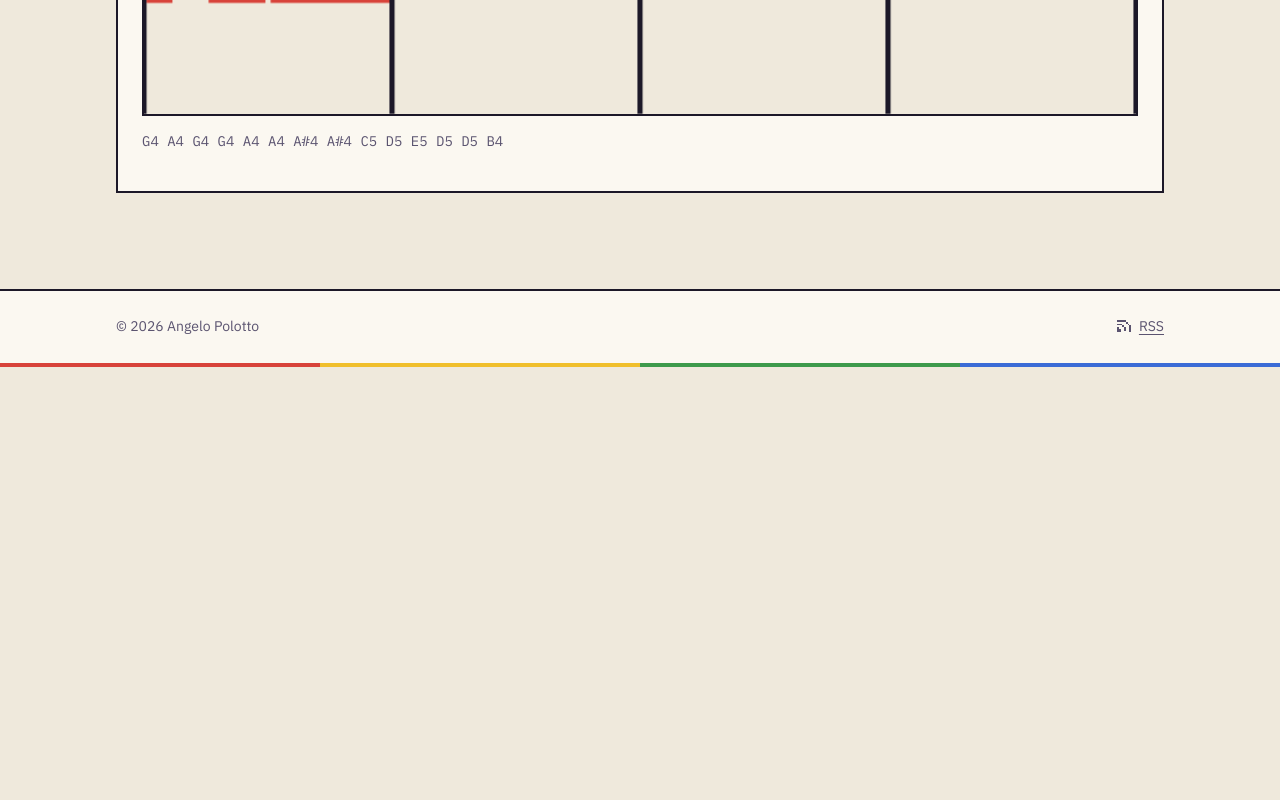
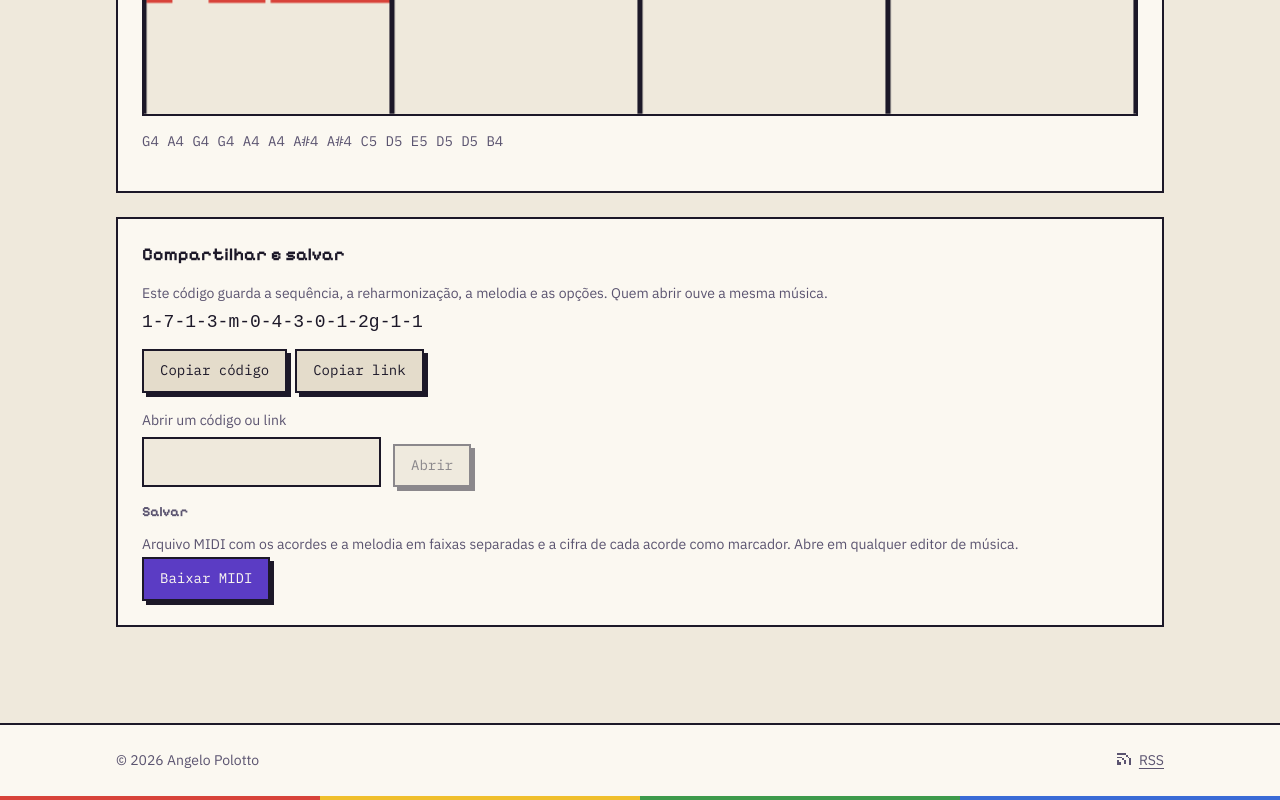
Before and after one commit to polotto/polotto.dev, a SvelteKit app: page /ferramentas/acordes in a window 1280 px wide. Shown: the part 3080-3880 px from the top of the page. Before the commit the page ends 3447 px from the top, so only its background shows below. Built offline with nearby package versions, Linux system fonts and the light colour scheme.

Commit message:
feat: compartilhar e salvar na página de acordes

```diff
--- a/src/lib/presenter/i18n/pt-BR.json
+++ b/src/lib/presenter/i18n/pt-BR.json
@@ -194,6 +194,18 @@
 	"tools.acordes.legendaMelodia": "Melodia",
 	"tools.acordes.linhaMelodica": "Linha melódica",
 	"tools.acordes.linhaMelodicaAlt": "Linha melódica sugerida: {notas}",
+	"tools.acordes.compartilhar": "Compartilhar e salvar",
+	"tools.acordes.sementeDica": "Este código guarda a sequência, a reharmonização, a melodia e as opções. Quem abrir ouve a mesma música.",
+	"tools.acordes.copiarCodigo": "Copiar código",
+	"tools.acordes.copiarLink": "Copiar link",
+	"tools.acordes.abrirCodigo": "Abrir um código ou link",
+	"tools.acordes.abrir": "Abrir",
+	"tools.acordes.codigoInvalido": "Esse código não é válido.",
+	"tools.acordes.salvar": "Salvar",
+	"tools.acordes.midiDica": "Arquivo MIDI com os acordes e a melodia em faixas separadas e a cifra de cada acorde como marcador. Abre em qualquer editor de música.",
+	"tools.acordes.baixarMidi": "Baixar MIDI",
+	"tools.acordes.faixaAcordes": "Acordes",
+	"tools.acordes.faixaMelodia": "Melodia",
 	"tools.acordes.tecnica.extensoes.nome": "Extensões",
 	"tools.acordes.tecnica.extensoes.descricao": "Troca tríades por acordes com sétima, nona e décima terceira. É a cor da bossa e da MPB.",
 	"tools.acordes.tecnica.extensoes.ouvir": "Ouça: Papel Machê (João Bosco) e Samurai (Djavan).",
--- a/src/routes/ferramentas/acordes/+page.svelte
+++ b/src/routes/ferramentas/acordes/+page.svelte
@@ -1,5 +1,7 @@
 <script lang="ts">
-	import { onDestroy, untrack } from 'svelte';
+	import { onDestroy, onMount, untrack } from 'svelte';
+	import { browser } from '$app/environment';
+	import { replaceState } from '$app/navigation';
 	import {
 		cifra,
 		cifraEmTexto,
@@ -12,17 +14,20 @@
 		type Modo,
 		type Progressao
 	} from '$lib/domain/ferramentas/acordes';
+	import { codificar, decodificar, BPM_MAX, BPM_MIN, type Configuracao } from '$lib/domain/ferramentas/compartilhar';
 	import { gerarMelodia } from '$lib/domain/ferramentas/melodia';
+	import { gerarMidi } from '$lib/domain/ferramentas/midi';
 	import { reharmonizar, TECNICAS, type TecnicaId } from '$lib/domain/ferramentas/reharmonizacao';
 	import { voicings } from '$lib/domain/ferramentas/voicing';
+	import { baixar } from '$lib/presenter/baixar';
 	import { t } from '$lib/presenter/i18n/i18n';
 	import { PianoSintetico } from '$lib/presenter/piano-audio';
 	import BotaoCopiar from '$lib/presenter/ui/BotaoCopiar.svelte';
 	import CabecalhoFerramenta from '$lib/presenter/ui/CabecalhoFerramenta.svelte';
 	import Piano from '$lib/presenter/ui/Piano.svelte';
 
-	type Baixo = 'nenhum' | 'baixo-descendente' | 'pedal';
-	type Versao = 'original' | 'reharmonizada';
+	type Baixo = Configuracao['baixo'];
+	type Versao = Configuracao['versao'];
 
 	const TECNICAS_LIVRES = TECNICAS.filter((x) => x !== 'baixo-descendente' && x !== 'pedal');
 	const BAIXOS: Baixo[] = ['nenhum', 'baixo-descendente', 'pedal'];
@@ -227,6 +232,82 @@
 		tecnicas = tecnicas.includes(id) ? tecnicas.filter((x) => x !== id) : [...tecnicas, id];
 	}
 
+
+	// Semente para compartilhar ---------------------------------------------------
+
+	const configuracao = $derived<Configuracao>({
+		sementeProgressao,
+		sementeReharmonizacao,
+		sementeMelodia,
+		modo,
+		tonica,
+		compassos,
+		tecnicas,
+		baixo,
+		versao,
+		bpm,
+		comMelodia,
+		repetir
+	});
+	const codigo = $derived(codificar(configuracao));
+	const link = $derived(browser ? `${location.origin}${location.pathname}#s=${codigo}` : '');
+	let codigoDigitado = $state('');
+	let codigoInvalido = $state(false);
+	let pronto = $state(false);
+
+	function aplicar(c: Configuracao) {
+		sementeProgressao = c.sementeProgressao;
+		sementeReharmonizacao = c.sementeReharmonizacao;
+		sementeMelodia = c.sementeMelodia;
+		modo = c.modo;
+		tonica = c.tonica;
+		compassos = c.compassos;
+		tecnicas = c.tecnicas;
+		baixo = c.baixo;
+		versao = c.versao;
+		bpm = c.bpm;
+		comMelodia = c.comMelodia;
+		repetir = c.repetir;
+	}
+
+	function abrirCodigo() {
+		const c = decodificar(codigoDigitado);
+		codigoInvalido = !c;
+		if (!c) return;
+		aplicar(c);
+		codigoDigitado = '';
+	}
+
+	onMount(() => {
+		const c = decodificar(location.hash);
+		if (c) aplicar(c);
+		pronto = true;
+	});
+
+	// O endereço sempre leva a música atual: copiar da barra de endereço também compartilha.
+	$effect(() => {
+		if (!pronto) return;
+		const alvo = `#s=${codigo}`;
+		untrack(() => {
+			try {
+				replaceState(alvo, {});
+			} catch {
+				// Sem roteador ainda: o código continua na tela.
+			}
+		});
+	});
+
+	function baixarMidi() {
+		const bytes = gerarMidi({
+			progressao: ativa,
+			vozes,
+			melodia: comMelodia ? melodia : [],
+			bpm,
+			nomes: { acordes: t('tools.acordes.faixaAcordes'), melodia: t('tools.acordes.faixaMelodia') }
+		});
+		baixar(`acordes-${codigo}.mid`, new Blob([bytes as BlobPart], { type: 'audio/midi' }));
+	}
+
 	const notaMelodiaTexto = (midi: number) => nomeMidi(midi, bemol);
 	const FAIXA_MIN = 60;
 	const FAIXA_MAX = 79;
@@ -377,7 +458,7 @@
 	<div class="campos">
 		<label class="campo">
 			{t('tools.acordes.andamento', { bpm })}
-			<input type="range" min="50" max="160" step="2" bind:value={bpm} />
+			<input type="range" min={BPM_MIN} max={BPM_MAX} step="2" bind:value={bpm} />
 		</label>
 		<label class="opcao"><input type="checkbox" bind:checked={comMelodia} /> {t('tools.acordes.comMelodia')}</label>
 		<label class="opcao"><input type="checkbox" bind:checked={repetir} /> {t('tools.acordes.repetir')}</label>
@@ -426,6 +507,38 @@
 		</div>
 		<p class="notas">{melodia.map((n) => notaMelodiaTexto(n.midi)).join(' ')}</p>
 	{/if}
+</section>
+
+<section class="painel">
+	<h2>{t('tools.acordes.compartilhar')}</h2>
+	<p class="dica">{t('tools.acordes.sementeDica')}</p>
+	<p class="codigo"><code>{codigo}</code></p>
+	<div class="acoes">
+		<BotaoCopiar texto={codigo} rotulo={t('tools.acordes.copiarCodigo')} />
+		<BotaoCopiar texto={link} rotulo={t('tools.acordes.copiarLink')} />
+	</div>
+	<form
+		class="abrir"
+		onsubmit={(e) => {
+			e.preventDefault();
+			abrirCodigo();
+		}}
+	>
+		<label class="campo">
+			{t('tools.acordes.abrirCodigo')}
+			<input type="text" bind:value={codigoDigitado} autocomplete="off" spellcheck="false" aria-invalid={codigoInvalido} />
+		</label>
+		<button type="submit" class="secundario" disabled={codigoDigitado.trim() === ''}>{t('tools.acordes.abrir')}</button>
+	</form>
+	{#if codigoInvalido}
+		<p class="erro" role="alert">{t('tools.acordes.codigoInvalido')}</p>
+	{/if}
+
+	<h3>{t('tools.acordes.salvar')}</h3>
+	<p class="dica">{t('tools.acordes.midiDica')}</p>
+	<div class="acoes">
+		<button type="button" onclick={baixarMidi}>{t('tools.acordes.baixarMidi')}</button>
+	</div>
 </section>
 
 <style>
@@ -607,6 +720,20 @@
 		fill: var(--piano-melodia);
 	}
 
+	.codigo {
+		margin: 0 0 var(--space-3);
+		font-family: var(--font-mono);
+		overflow-wrap: anywhere;
+	}
+
+	.abrir {
+		display: flex;
+		flex-wrap: wrap;
+		gap: var(--space-3);
+		align-items: end;
+		margin-top: var(--space-4);
+	}
+
 	.notas {
 		font-family: var(--font-mono);
 		font-size: var(--text-sm);
```
Also changed, not shown: 5 other files (tests, documents, lock files or other folders).
